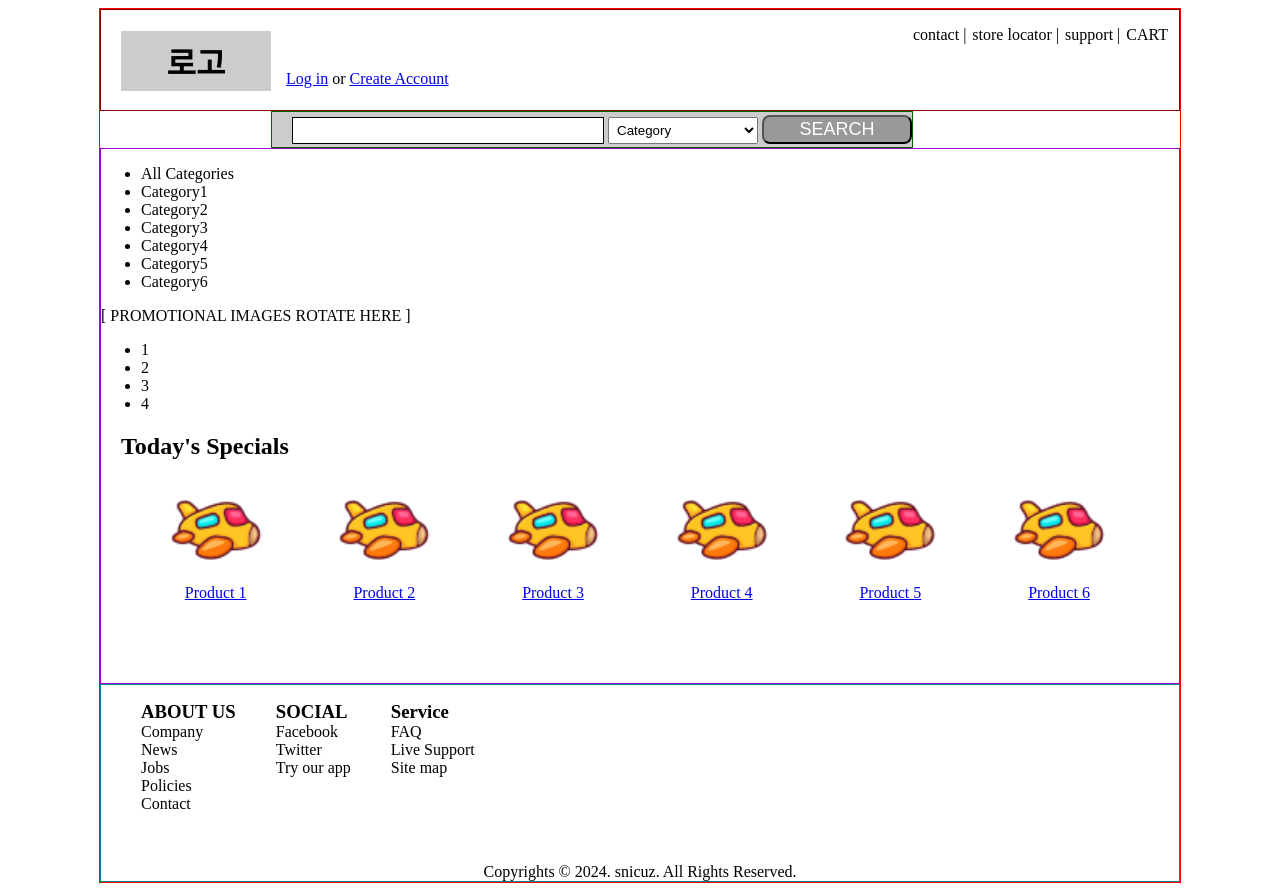
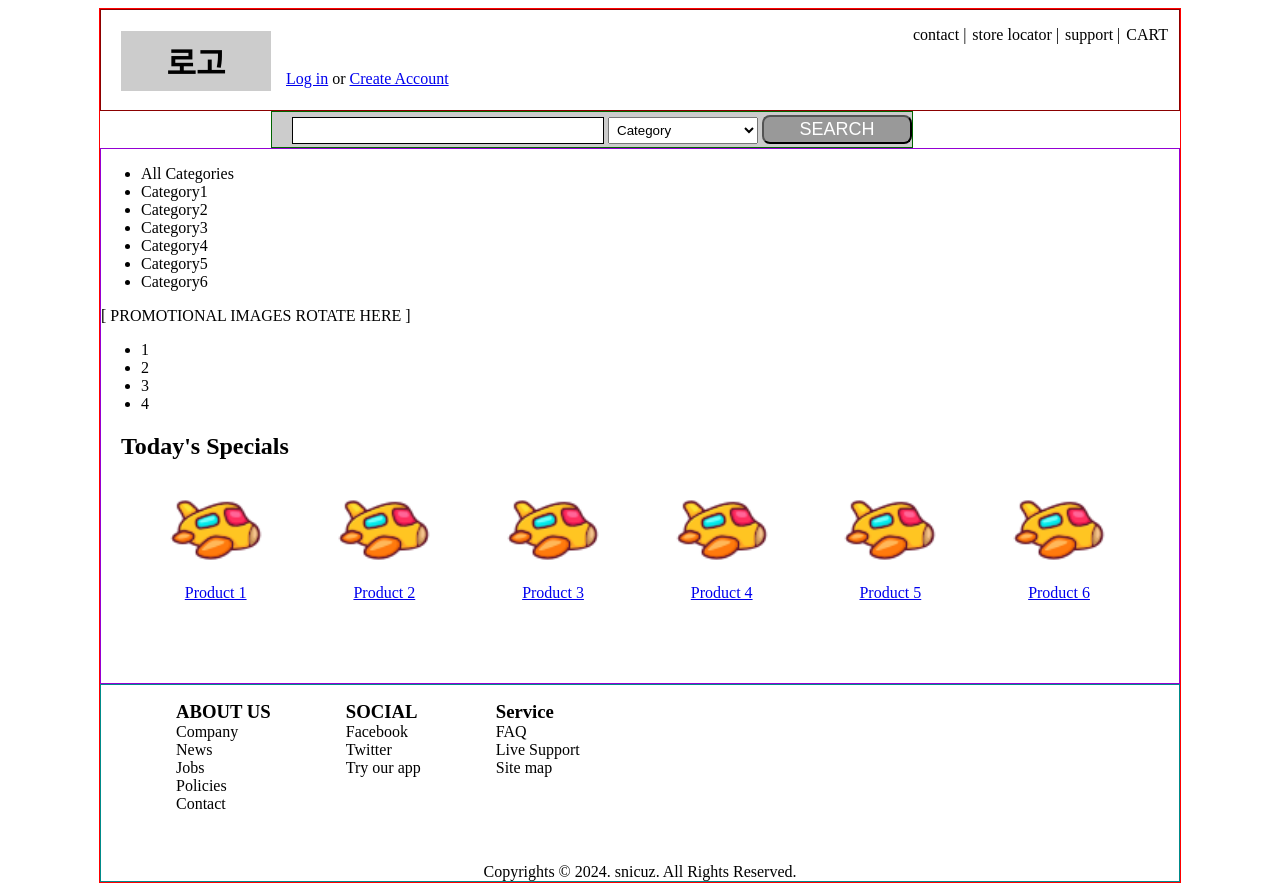
Before and after one commit to pq100/frontends, a FastAPI app: page /html/project1 in a window 1280 px wide. Run offline with FastAPI, Linux system fonts and the light colour scheme.

Commit message:
프로젝트 실습 - footer ul 위치 재조정

```diff
--- a/views/templates/html/10project1.html
+++ b/views/templates/html/10project1.html
@@ -55,7 +55,7 @@
 
         /* footer */
         footer { border: 1px solid darkcyan; }
-        footer ul { float: left; list-style: none; margin-bottom: 50px; }
+        footer ul { float: left; list-style: none; margin-bottom: 50px; margin-left: 35px; }
         footer ul h3 { margin: 0 }
         footer  .copy { text-align: center; margin-top: 100px; }
     </style>
```
